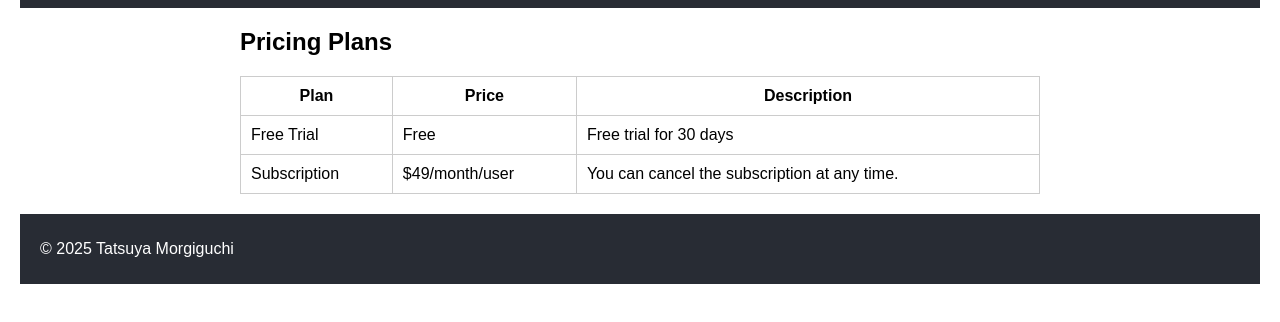
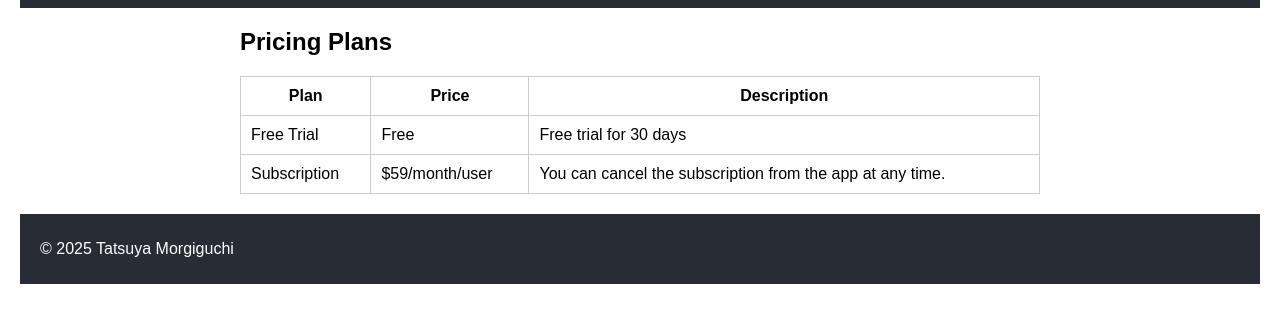
Before and after one commit to tatsuyamoriguchi/faxecho-com-website, a plain HTML site: page pricing.html in a window 1280 px wide. Shown: the part 130-452 px from the top of the page. Drawn offline with Linux system fonts and the light colour scheme.

```diff
--- a/pricing.html
+++ b/pricing.html
@@ -32,7 +32,7 @@
     </thead>
     <tbody>
       <tr><td>Free Trial</td><td>Free</td><td>Free trial for 30 days</td></tr>
-      <tr><td>Subscription</td><td>$49/month/user</td><td>You can cancel the subscription at any time.</td></tr>
+      <tr><td>Subscription</td><td>$59/month/user</td><td>You can cancel the subscription from the app at any time.</td></tr>
     </tbody>
   </table>
 </main>
```
